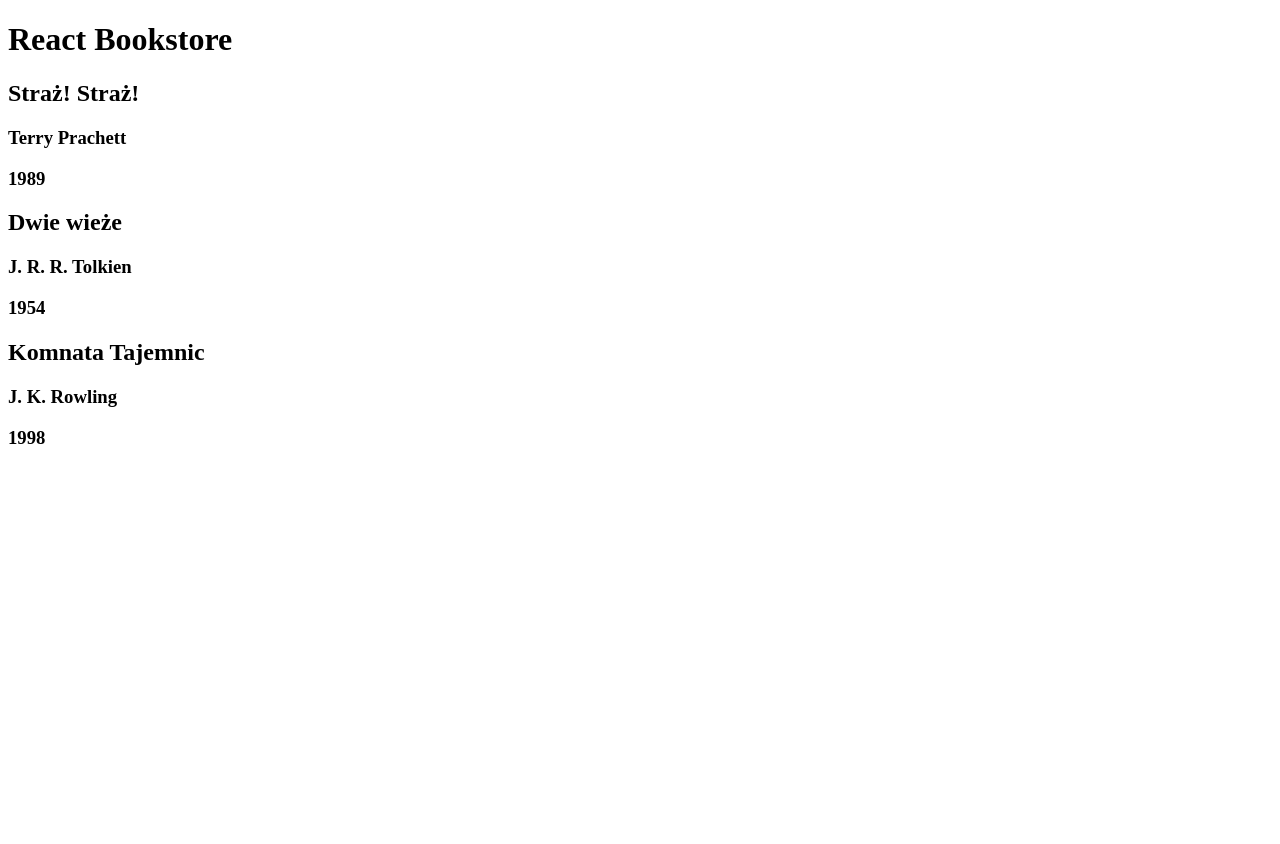
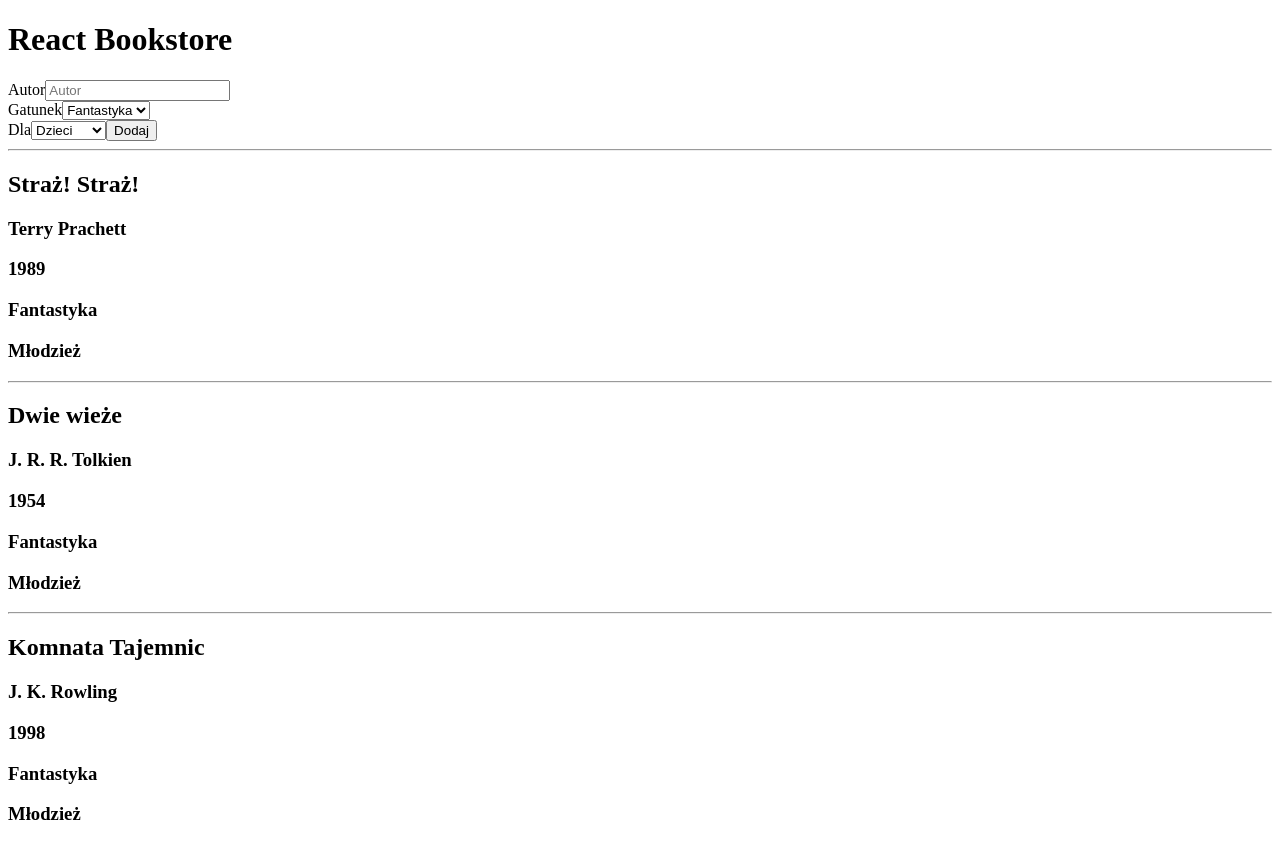
Before and after one commit to clockworkjava/react-basics-2019, a React (Vite) app: page / in a window 1280 px wide. Before the commit the page ends 800 px from the top, so only its background shows below. Built offline with nearby package versions, Linux system fonts and the light colour scheme.

Commit message:
Hooks done

```diff
--- a/package.json
+++ b/package.json
@@ -13,8 +13,11 @@
   "author": "",
   "license": "ISC",
   "devDependencies": {
+    "babel-eslint": "^10.0.3",
     "eslint": "^6.5.1",
     "eslint-config-prettier": "^6.4.0",
+    "eslint-plugin-import": "^2.18.2",
+    "eslint-plugin-jsx-a11y": "^6.2.3",
     "eslint-plugin-react": "^7.16.0",
     "parcel-bundler": "^1.12.4",
     "prettier": "^1.18.2"
--- /dev/null
+++ b/src/Add.jsx
@@ -0,0 +1,39 @@
+import React, { useState, useEffect } from "react";
+import useDropdown from "./useDropdown.jsx";
+
+export const Add = () => {
+    const [author, setAuthor] = useState("");
+    // const [genre, setGenre] = useState("");
+    // const [audience, setAudience] = useState("");
+
+    const genres = ["Fantastyka", "Horror", "Kryminał"];
+    const audiences = ["Dzieci", "Młodzież", "Dorośli"];
+
+    const [genre, GenreDropdown] = useDropdown("", "Gatunek", genres);
+    const [audience, AudienceDropdown] = useDropdown("", "Dla", audiences);
+
+    useEffect(() => {
+        console.log("Use effect");
+    }, []);
+
+    return (
+        <div>
+            <form>
+                <label htmlFor="author">
+                    Autor
+                    <input
+                        id="author"
+                        value={author}
+                        placeholder="Autor"
+                        onChange={event => setAuthor(event.target.value)}
+                    />
+                </label>
+                <br />
+                <GenreDropdown />
+                <br />
+                <AudienceDropdown />
+                <button>Dodaj</button>
+            </form>
+        </div>
+    );
+};
--- a/src/App.js
+++ /dev/null
@@ -1,32 +0,0 @@
-import React from "react";
-import ReactDOM from "react-dom";
-import { Book } from "./Book";
-
-const App = () => {
-  return React.createElement(
-    "div",
-    {
-      id: "created-by-react"
-    },
-    [
-      React.createElement("h1", {}, "React Bookstore"),
-      React.createElement(Book, {
-        title: "Straż! Straż!",
-        author: "Terry Prachett",
-        publicationDate: "1989"
-      }),
-      React.createElement(Book, {
-        title: "Dwie wieże",
-        author: "J. R. R. Tolkien",
-        publicationDate: "1954"
-      }),
-      React.createElement(Book, {
-        title: "Komnata Tajemnic",
-        author: "J. K. Rowling",
-        publicationDate: "1998"
-      })
-    ]
-  );
-};
-
-ReactDOM.render(React.createElement(App), document.getElementById("root"));
--- /dev/null
+++ b/src/App.jsx
@@ -0,0 +1,36 @@
+import React from "react";
+import ReactDOM from "react-dom";
+import { Book } from "./Book.jsx";
+import { Add } from "./Add.jsx";
+
+const App = () => {
+    return (
+        <div id="created-by-react">
+            <h1>React Bookstore</h1>
+            <Add />
+            <Book
+                title="Straż! Straż!"
+                author="Terry Prachett"
+                publicationDate="1989"
+                genre="Fantastyka"
+                audience="Młodzież"
+            />
+            <Book
+                title="Dwie wieże"
+                author="J. R. R. Tolkien"
+                publicationDate="1954"
+                genre="Fantastyka"
+                audience="Młodzież"
+            />
+            <Book
+                title="Komnata Tajemnic"
+                author="J. K. Rowling"
+                publicationDate="1998"
+                genre="Fantastyka"
+                audience="Młodzież"
+            />
+        </div>
+    );
+};
+
+ReactDOM.render(<App />, document.getElementById("root"));
--- a/src/Book.js
+++ /dev/null
@@ -1,9 +0,0 @@
-import React from "react";
-
-export const Book = ({ title, author, publicationDate }) => {
-  return React.createElement("div", {}, [
-    React.createElement("h2", {}, title),
-    React.createElement("h3", {}, author),
-    React.createElement("h3", {}, publicationDate)
-  ]);
-};
--- /dev/null
+++ b/src/Book.jsx
@@ -0,0 +1,14 @@
+import React from "react";
+
+export const Book = ({ title, author, publicationDate, genre, audience }) => {
+    return (
+        <div>
+            <hr />
+            <h2>{title}</h2>
+            <h3>{author}</h3>
+            <h3>{publicationDate}</h3>
+            <h3>{genre}</h3>
+            <h3>{audience}</h3>
+        </div>
+    );
+};
--- a/src/index.html
+++ b/src/index.html
@@ -10,6 +10,6 @@
     <div id="root">
       Błąd ładowania skryptów
     </div>
-    <script src="App.js"></script>
+    <script src="App.jsx"></script>
   </body>
 </html>
--- /dev/null
+++ b/src/useDropdown.jsx
@@ -0,0 +1,33 @@
+import React, { useState } from "react";
+
+const useDropdown = (defaultState, label, options) => {
+    const [state, setState] = useState(defaultState);
+
+    const id = `use-dropdown-${label}`;
+
+    const Dropdown = () => {
+        return (
+            <label htmlFor={id}>
+                {label}
+                <select
+                    id={id}
+                    value={state}
+                    onChange={e => setState(e.target.value)}
+                    onBlur={e => setState(e.target.value)}
+                >
+                    {options.map(option => {
+                        return (
+                            <option key={option} value={option}>
+                                {option}
+                            </option>
+                        );
+                    })}
+                </select>
+            </label>
+        );
+    };
+
+    return [state, Dropdown, setState];
+};
+
+export default useDropdown;
```
Also changed, not shown: .eslintrc.json, 2 other files (tests, documents, lock files or other folders).
